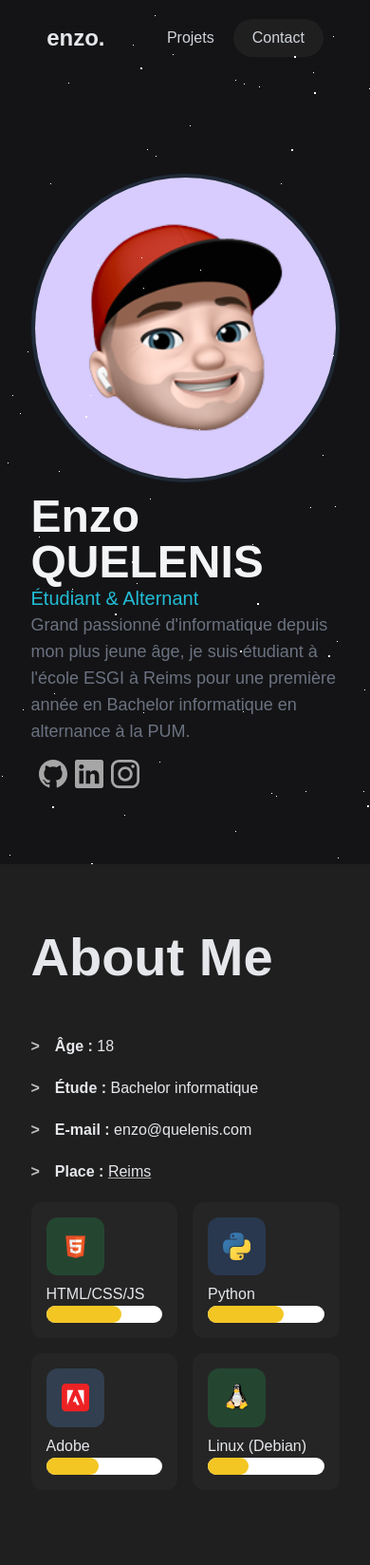
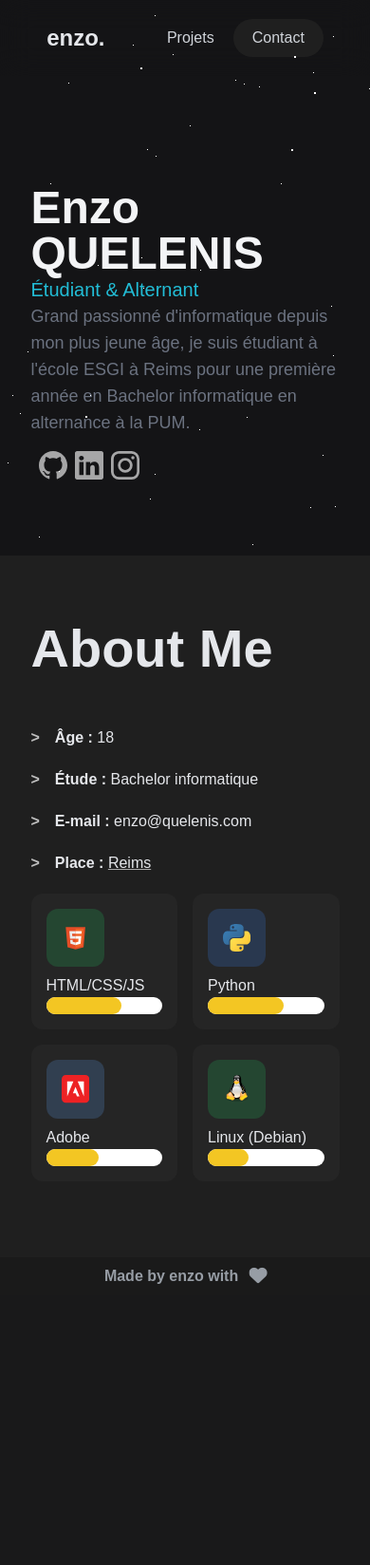
Before and after one commit to Enzo-Qlns/PortfolioV.2, a PHP site: page / in a window 390 px wide. Shown: the top 1648 px of the page at 95% size. After the commit the page ends 1352 px from the top, so only its background shows below. Run offline with PHP 8.4, Linux system fonts and the light colour scheme; some web fonts are replaced.

Commit message:
update img logo for mobile

```diff
--- a/assets/static/css/index.css
+++ b/assets/static/css/index.css
@@ -84,7 +84,15 @@ iframe {
     animation: progress 5s;
 }
 
+.container p {
+    overflow: auto;
+}
+
 @media only screen and (max-width: 768px) {
+    .img-container img {
+        display: none;
+    }
+
     #mark {
         right: 39%;
         top: 18%;
--- a/index.html
+++ b/index.html
@@ -85,7 +85,7 @@
 
                     <div class="md:flex md:items-center">
 
-                        <div class="mb-3 md:mb-0 md:mr-5">
+                        <div class="img-container mb-3 md:mb-0 md:mr-5">
                             <img src="./assets/static/images/icon.png"
                                 class="rounded-full border-4 border-gray-800 md:h-auto md:w-auto w-5/12 h-5/12"
                                 alt="emoji de moi" />
```
